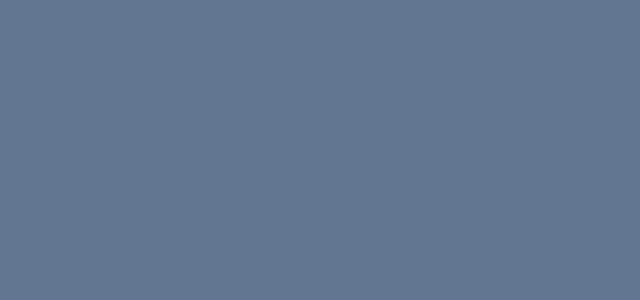
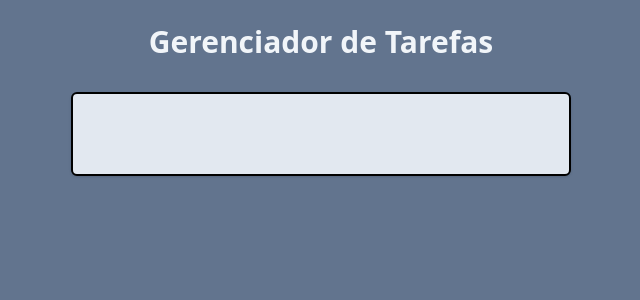
Before and after one commit to renan-almeida/PP_Gerenciador-Tarefas, a React (Vite) app: page /task in a window 1280 px wide. Shown: the top 300 px of the page, without its empty margins (319-959 px from the left). Built offline with nearby package versions, Linux system fonts and the light colour scheme.

Commit message:
feat: estilização do layout da TaskDetails, parcialmente finalizada.

```diff
--- a/src/components/ListTasks.jsx
+++ b/src/components/ListTasks.jsx
@@ -5,7 +5,10 @@ function ListTasks({ tasks, onTaskClick, onDeleteTaskClick }) {
     const navigate = useNavigate();
 
     function onSeeDetailsClick(task) {
-        navigate(`/task?title=${task.title}&description=${task.description}`);
+            const query = new URLSearchParams();
+            query.set("title", task.title);
+            query.set("description", task.description);
+            navigate(`/task?${query.toString()}`);
     }
     return (
         <ul className="space-y-2 p-6 bg-slate-200 rounded-md shadow">
--- a/src/pages/TaskDetails.jsx
+++ b/src/pages/TaskDetails.jsx
@@ -6,10 +6,18 @@ function TaskDetails() {
     const description = searchParams.get("description")
     return (
         <div className="h-screen
-        w-screen bg-slate-500 p-6">
-            <h1>{title}</h1>
-            <p>{description}</p>
+        w-screen bg-slate-500 p-6 flex flex-col items-center space-y-8">
+        <h1 className="text-3xl text-slate-100 font-bold text-center">
+          Gerenciador de Tarefas
+        </h1>
+        <div className="w-[500px]
+         space-y-4 bg-slate-200 p-6 rounded-md
+          shadow text-center flex flex-col items-center gap-4
+          border-2 border-black">
+          <h2 className="text-2xl text-slate-800 font-bold">{title}</h2>
+          <p className="text-slate-600 font-medium">{description}</p>
         </div>
+      </div>
     )
 }
 
```
